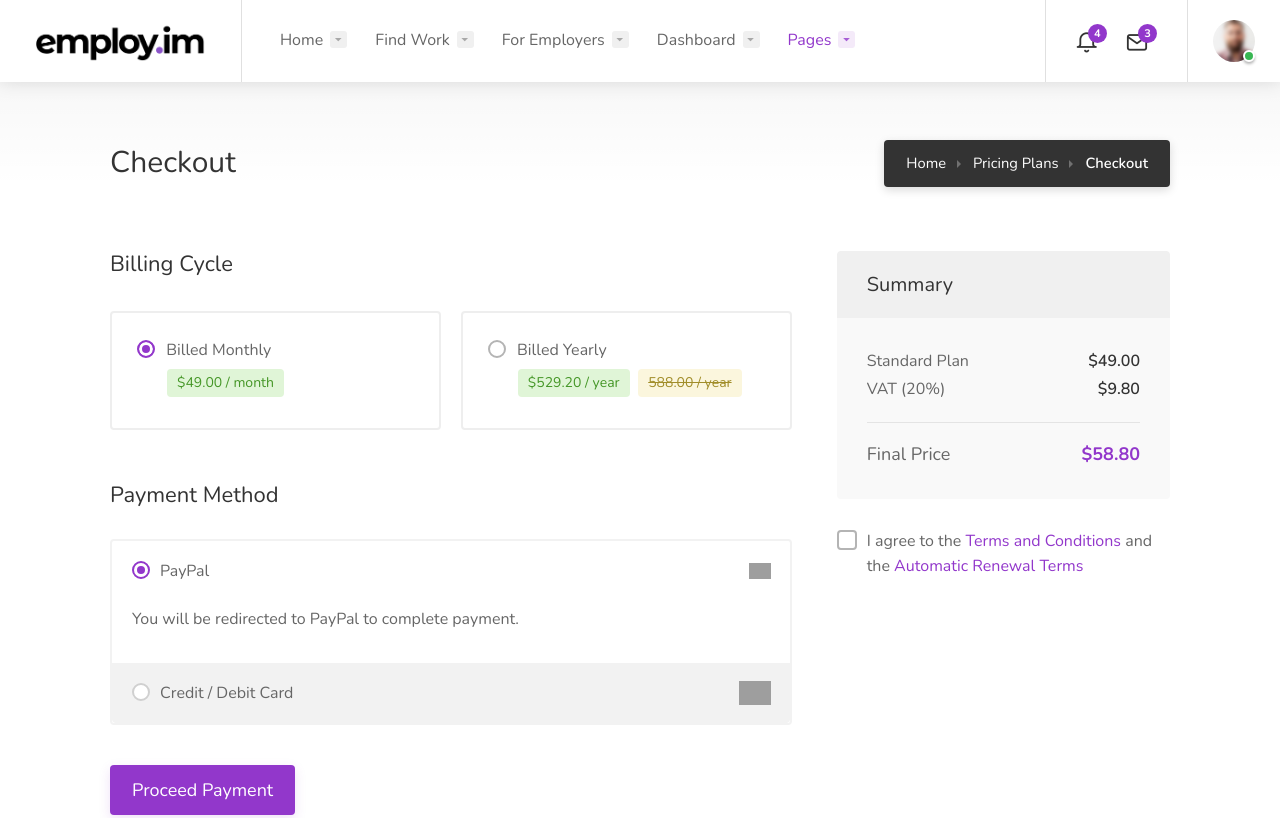
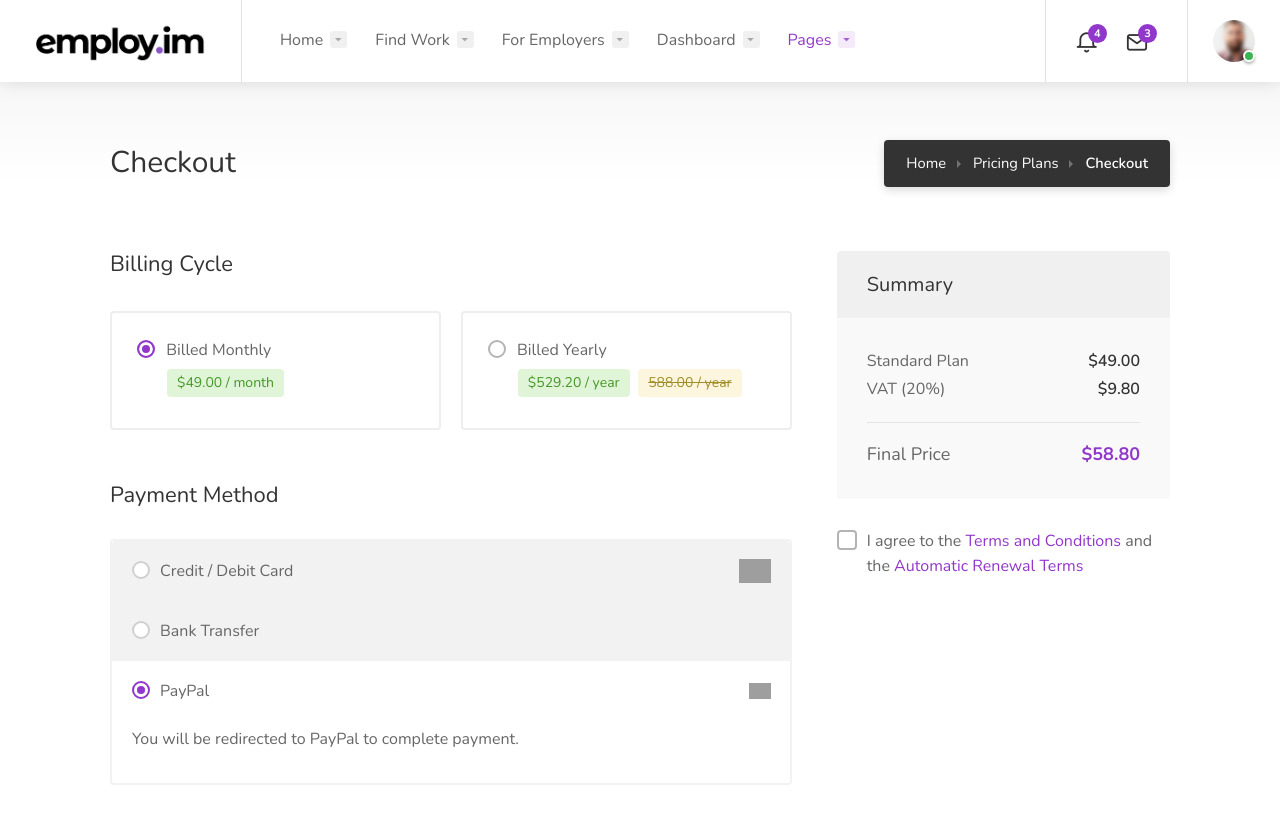
Before and after one commit to PawanMali/employ-im, a plain HTML site: page pages-checkout-page.html in a window 1280 px wide. Shown: the top 818 px of the page. Drawn offline with nearby package versions, Linux system fonts and the light colour scheme; some packages are replaced by stand-ins of ours; grey boxes are pictures that could not be loaded; files whose address does not match are found by name.

Commit message:
[Checkout] Option for Bank Transfer Added
[Checkout] Option for Bank Transfer

```diff
--- a/pages-checkout-page.html
+++ b/pages-checkout-page.html
@@ -412,17 +412,8 @@
 			<!-- Payment Methods Accordion -->
 			<div class="payment margin-top-30">
 
-				<div class="payment-tab payment-tab-active">
-					<div class="payment-tab-trigger">
-						<input checked id="paypal" name="cardType" type="radio" value="paypal">
-						<label for="paypal">PayPal</label>
-						<img class="payment-logo paypal" src="https://i.imgur.com/ApBxkXU.png" alt="">
-					</div>
 
-					<div class="payment-tab-content">
-						<p>You will be redirected to PayPal to complete payment.</p>
-					</div>
-				</div>
+
 
 
 				<div class="payment-tab">
@@ -467,9 +458,38 @@
 							</div>
 
 						</div>
-
 					</div>
 				</div>
+
+
+
+
+				<div class="payment-tab">
+					<div class="payment-tab-trigger">
+						<input checked id="banktransfer" name="cardType" type="radio" value="banktransfer">
+						<label for="banktransfer">Bank Transfer</label>
+					</div>
+
+					<div class="payment-tab-content">
+						<p>An invoice will be generated with Employ's bank details.</p>
+						<p><i>Please note, any services selected will not commence until payment has been received in full. </i></p>
+					</div>
+					</div>
+
+
+					<div class="payment-tab payment-tab-active">
+						<div class="payment-tab-trigger">
+							<input checked id="paypal" name="cardType" type="radio" value="paypal">
+							<label for="paypal">PayPal</label>
+							<img class="payment-logo paypal" src="https://i.imgur.com/ApBxkXU.png" alt="">
+						</div>
+
+						<div class="payment-tab-content">
+							<p>You will be redirected to PayPal to complete payment.</p>
+						</div>
+					</div>
+
+
 			</div>
 			<!-- Payment Methods Accordion / End -->
 
```
